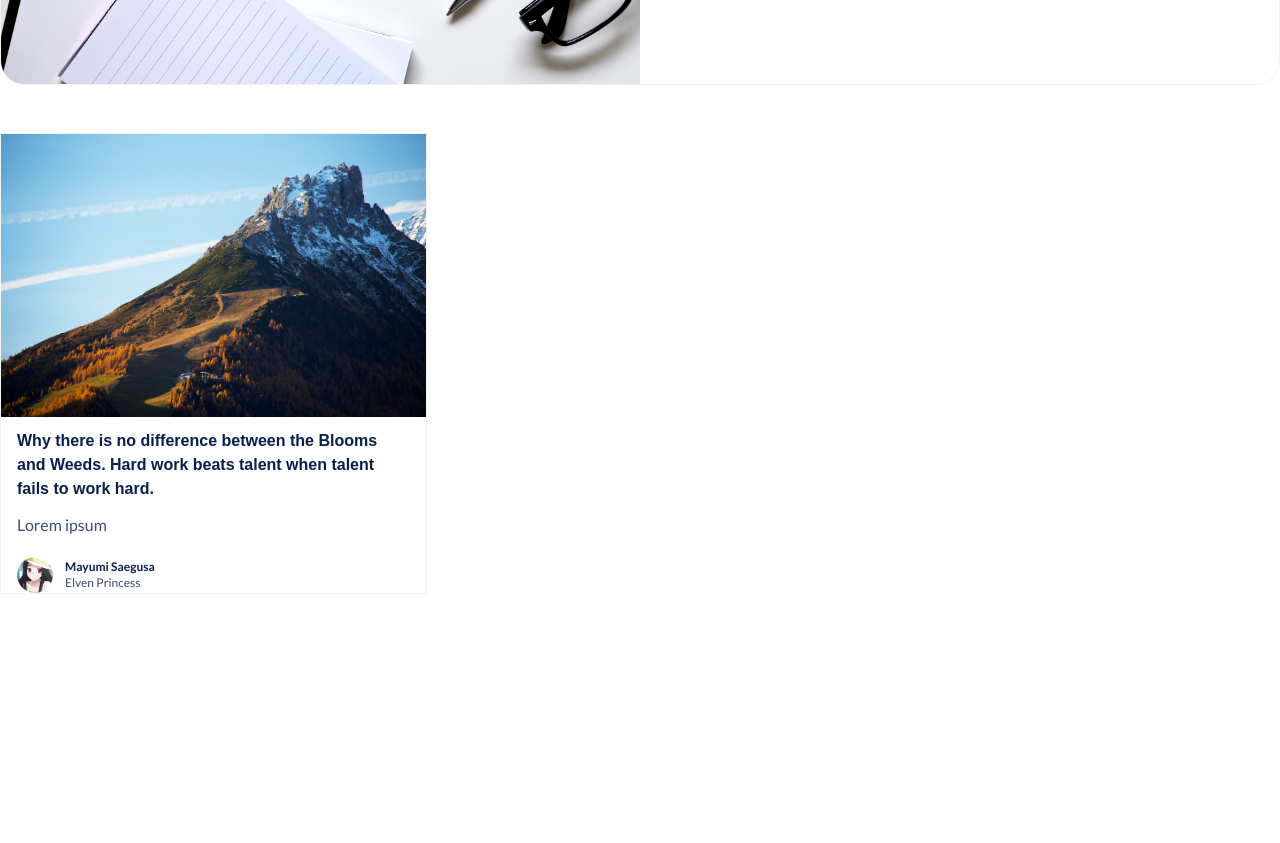
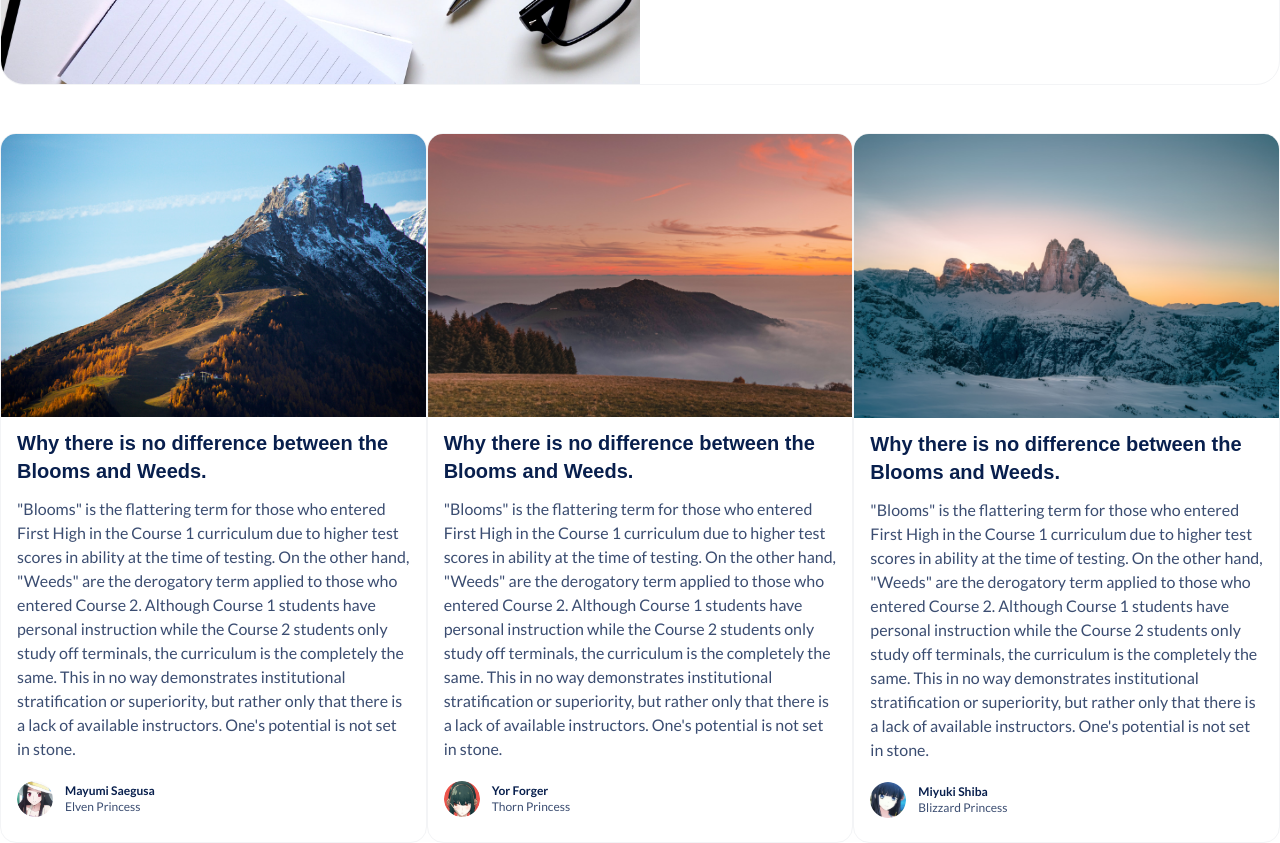
Before and after one commit to DragonSenses/blog-site, a website: page src/index.html in a window 1280 px wide. Shown: the part 740-1583 px from the top of the page. Before the commit the page ends 1334 px from the top, so only its background shows below. Drawn offline with Linux system fonts and the light colour scheme; a web font is replaced by a local one.

Commit message:
Create blog-cards for 2nd row
1. Updated content of blog post
2. Reduced code bloat by reusing code components through Tailwind CSS apply directive and created  "blog-card-small" and "post-title"
3. Recompiled tailwind CSS to apply changes

```diff
--- a/src/index.html
+++ b/src/index.html
@@ -35,6 +35,9 @@
   To Do: Responsive display later
   -->
 
+  <!-- Tailwind CSS: applied directives - Too many classes
+  repeating all of the class names -->
+
   <section class="main">
     <!-- For Larger Displays columns is 3 -->
     <div class="grid grid-cols-3">
@@ -68,20 +71,72 @@
         </div>
         <!-- first row -->
         <!-- second row -->
-        <div class="border border-gray-100 rounded-2xl overflow-hidden transition
-        duration-200 hover:shadow-lg hover:border-transparent">
+        <div class="blog-card-small">
           <a href="#">
             <img src="../dist/img/img2.jpg" alt="picture of mountains">
             <div class="px-4 pb-6">
-              <h2 class="font-bold text-pri text-xl font-title py-3 transition duration-200 hover:text-sec"> Why there is no difference
-                between the Blooms and Weeds. Hard work beats talent when talent fails to work hard.
+              <h2 class="post-title"> Why there is no difference
+                between the Blooms and Weeds.
               </h2>
-              <p class="text-gen pb-5">Lorem ipsum </p>
+              <p class="text-gen pb-5">"Blooms" is the flattering term for those who entered First High in the Course 1 curriculum due to
+                higher test scores in ability at the time of testing. On the other hand, "Weeds" are the derogatory
+                term applied to those who entered Course 2. Although Course 1 students have personal instruction while the Course 2
+                students only study off terminals, the curriculum is the completely the same. This in no way demonstrates institutional stratification
+                or superiority, but rather only that there is a lack of available instructors. One's potential is
+                not set in stone.</p>
               <div class="flex items-center">
-                <img src="../dist/img/saegusa-mayumi-sundress-circle.png" alt="author 2 Mayumi Saegusa" class="w-9 h-9 rounded-full">
+                <img src="../dist/img/saegusa-mayumi-sundress-circle.png" alt="Mayumi Saegusa" class="w-9 h-9 rounded-full">
                 <div class="pl-3">
                   <h6 class = "text-xs text-pri font-bold">Mayumi Saegusa</h6>
                   <p class="text-xs text-gen">Elven Princess</p>
+                </div>
+              </div>
+
+            </div>
+          </a>
+        </div>
+        <div class="blog-card-small">
+          <a href="#">
+            <img src="../dist/img/img3.jpg" alt="picture of mountains with red sky">
+            <div class="px-4 pb-6">
+              <h2 class="post-title"> Why there is no difference
+                between the Blooms and Weeds.
+              </h2>
+              <p class="text-gen pb-5">"Blooms" is the flattering term for those who entered First High in the Course 1 curriculum due to
+                higher test scores in ability at the time of testing. On the other hand, "Weeds" are the derogatory
+                term applied to those who entered Course 2. Although Course 1 students have personal instruction while the Course 2
+                students only study off terminals, the curriculum is the completely the same. This in no way demonstrates institutional stratification
+                or superiority, but rather only that there is a lack of available instructors. One's potential is
+                not set in stone.</p>
+              <div class="flex items-center">
+                <img src="../dist/img/yor-forger-circle.png" alt="Yor Forger" class="w-9 h-9 rounded-full">
+                <div class="pl-3">
+                  <h6 class = "text-xs text-pri font-bold">Yor Forger</h6>
+                  <p class="text-xs text-gen">Thorn Princess</p>
+                </div>
+              </div>
+
+            </div>
+          </a>
+        </div>
+        <div class="blog-card-small">
+          <a href="#">
+            <img src="../dist/img/img4.jpg" alt="picture of mountains at dawn">
+            <div class="px-4 pb-6">
+              <h2 class="post-title"> Why there is no difference
+                between the Blooms and Weeds.
+              </h2>
+              <p class="text-gen pb-5">"Blooms" is the flattering term for those who entered First High in the Course 1 curriculum due to
+                higher test scores in ability at the time of testing. On the other hand, "Weeds" are the derogatory
+                term applied to those who entered Course 2. Although Course 1 students have personal instruction while the Course 2
+                students only study off terminals, the curriculum is the completely the same. This in no way demonstrates institutional stratification
+                or superiority, but rather only that there is a lack of available instructors. One's potential is
+                not set in stone.</p>
+              <div class="flex items-center">
+                <img src="../dist/img/shiba-miyuki-normal-circle.png" alt="Miyuki Shiba" class="w-9 h-9 rounded-full">
+                <div class="pl-3">
+                  <h6 class = "text-xs text-pri font-bold">Miyuki Shiba</h6>
+                  <p class="text-xs text-gen">Blizzard Princess</p>
                 </div>
               </div>
 
--- a/src/input.css
+++ b/src/input.css
@@ -9,3 +9,14 @@
 @tailwind base;
 @tailwind components;
 @tailwind utilities;
+
+/*  */
+
+.blog-card-small{
+  @apply border border-gray-100 rounded-2xl overflow-hidden transition
+  duration-200 hover:shadow-lg hover:border-transparent;
+}
+
+.post-title{
+  @apply font-bold text-pri text-xl font-title py-3 transition duration-200 hover:text-sec;
+}
```
Also changed, not shown: src/blogPosts.txt (renamed from src/firstPost.txt, +22 -0 lines), dist/img/shiba-miyuki-normal-circle.png (added), dist/img/yor-forger-circle.png (added), dist/output.css.
